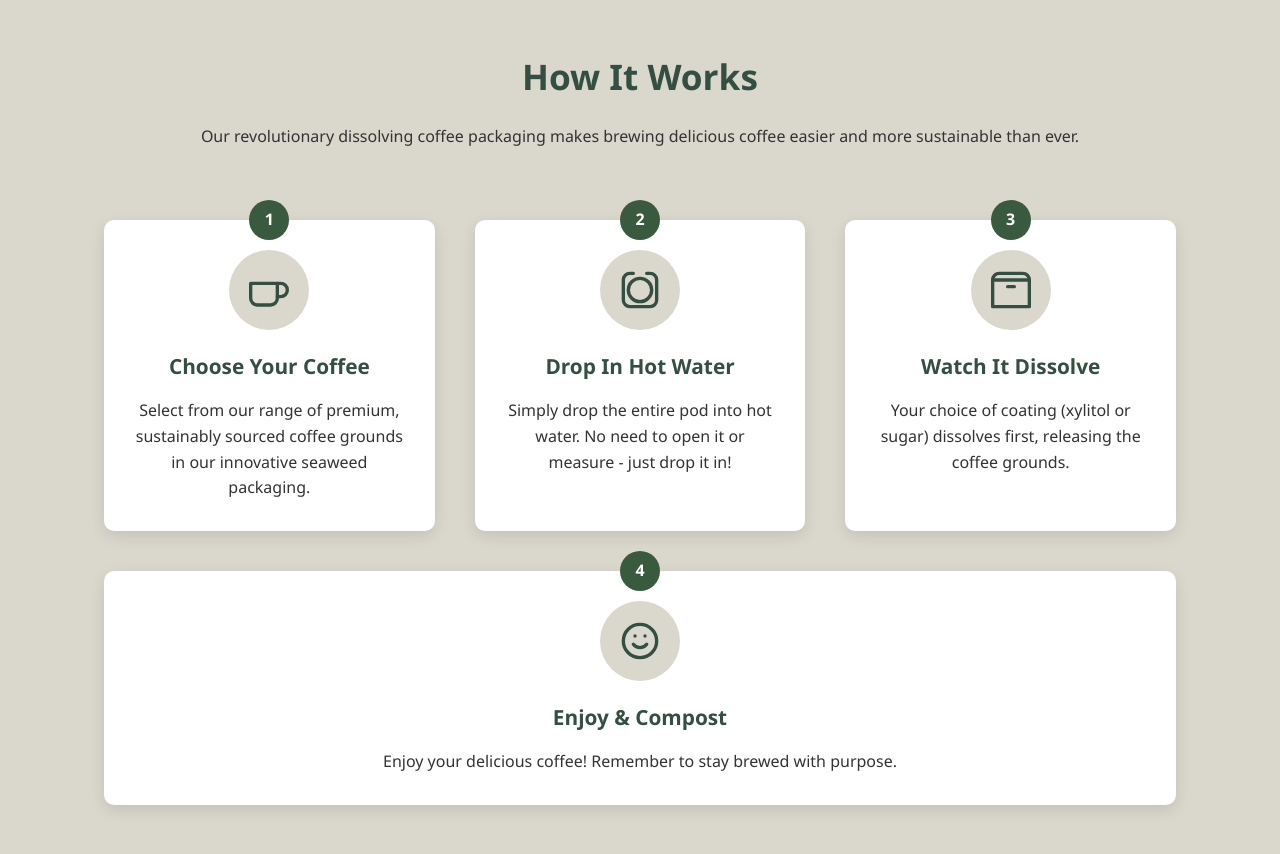
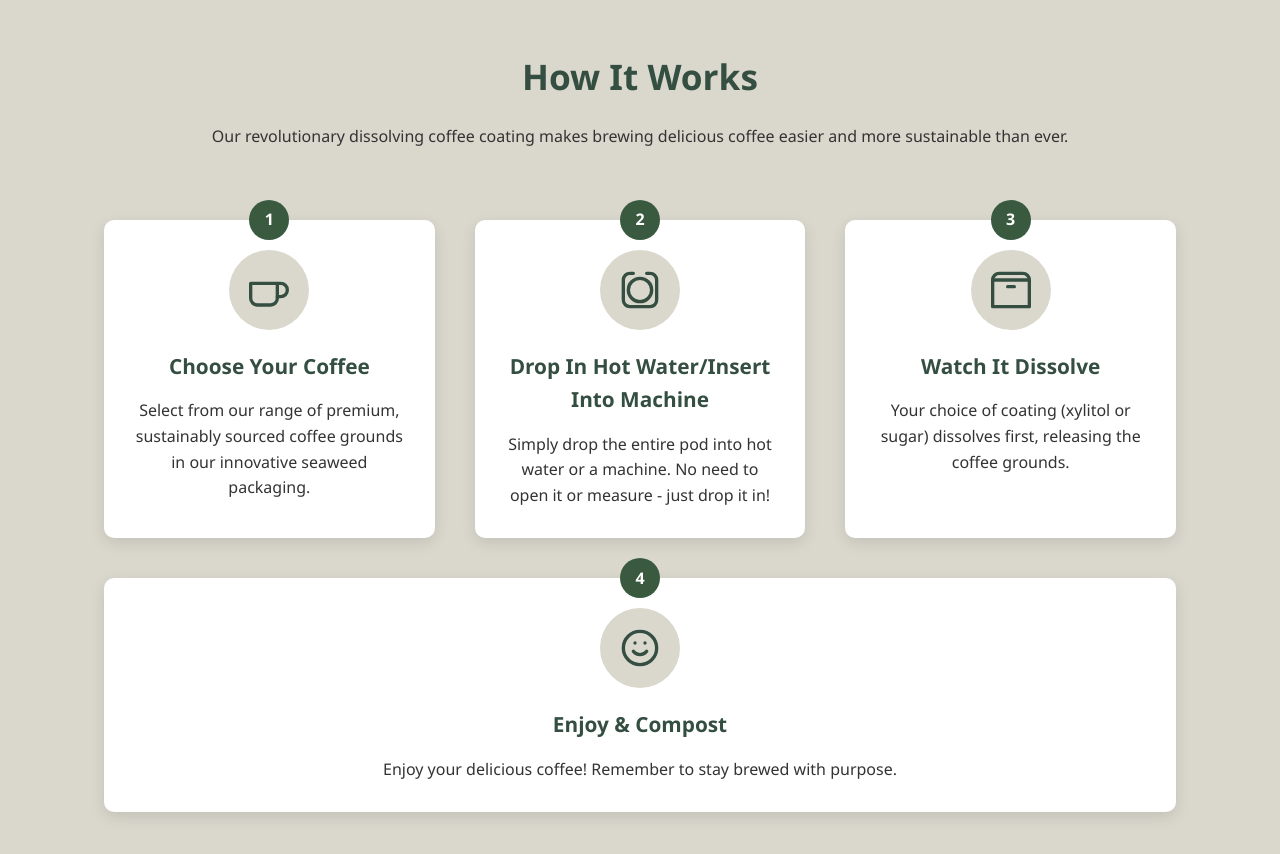
Before and after one commit to billybang3102/Scoffee, a plain HTML site: page index.html in a window 1280 px wide. Shown: the part 1520-2374 px from the top of the page. Drawn offline with Linux system fonts and the light colour scheme.

Commit message:
Update index.html

```diff
--- a/index.html
+++ b/index.html
@@ -1115,7 +1115,7 @@
     <section id="how-it-works" class="how-it-works">
         <div class="container">
             <h2 class="section-title">How It Works</h2>
-            <p>Our revolutionary dissolving coffee packaging makes brewing delicious coffee easier and more sustainable than ever.</p>
+            <p>Our revolutionary dissolving coffee coating makes brewing delicious coffee easier and more sustainable than ever.</p>
 
             <div class="steps-container">
                 <div class="step">
@@ -1138,8 +1138,8 @@
                             <path d="M12 19C15.866 19 19 15.866 19 12C19 8.13401 15.866 5 12 5C8.13401 5 5 8.13401 5 12C5 15.866 8.13401 19 12 19Z" stroke="#344e41" stroke-width="2" stroke-linecap="round" stroke-linejoin="round"/>
                         </svg>
                     </div>
-                    <h3 class="step-title">Drop In Hot Water</h3>
-                    <p>Simply drop the entire pod into hot water. No need to open it or measure - just drop it in!</p>
+                    <h3 class="step-title">Drop In Hot Water/Insert Into Machine</h3>
+                    <p>Simply drop the entire pod into hot water or a machine. No need to open it or measure - just drop it in!</p>
                 </div>
 
                 <div class="step">
```
